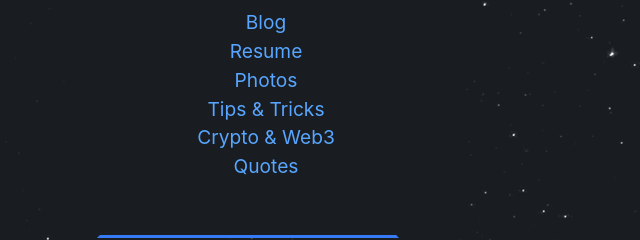
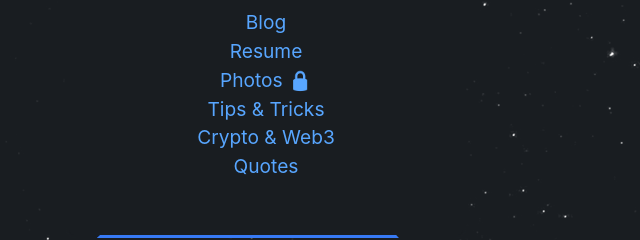
Before and after one commit to MrOggy85/homepage-okuno, a plain HTML site: page index.html in a window 1280 px wide. Shown: the part 155-395 px from the top of the page, 374-1014 px from the left. Drawn offline with Linux system fonts and the light colour scheme.

Commit message:
feat: add lock emoji for photos

```diff
--- a/index.html
+++ b/index.html
@@ -22,9 +22,12 @@
       <ul style="padding:0; list-style:none; text-align:center;">
         <li><a href="/blog/">Blog</a></li>
         <li><a href="/cv/">Resume</a></li>
-        <li><a href="/photo/">Photos</a></li>
+        <li><a href="/photo/">Photos <span style="
+          color: transparent;
+          text-shadow: 0 0 0 #58a6ff;
+      ">🔒</span></a></li>
         <li><a href="/tips-tricks/">Tips & Tricks</a></li>
-        <li><a href="/crypto-web3/">Crypto & Web3</a></li>
+        <li><a href="/crypto-web3/">Crypto & Web3 </a></li>
         <li><a href="/quotes/">Quotes</a></li>
         <!-- <li><a href="/matrix">Matrix</a></li> -->
         <!-- <li><a href="/japanese-numbers">Learn Japanese Numbers</a></li> -->
```
